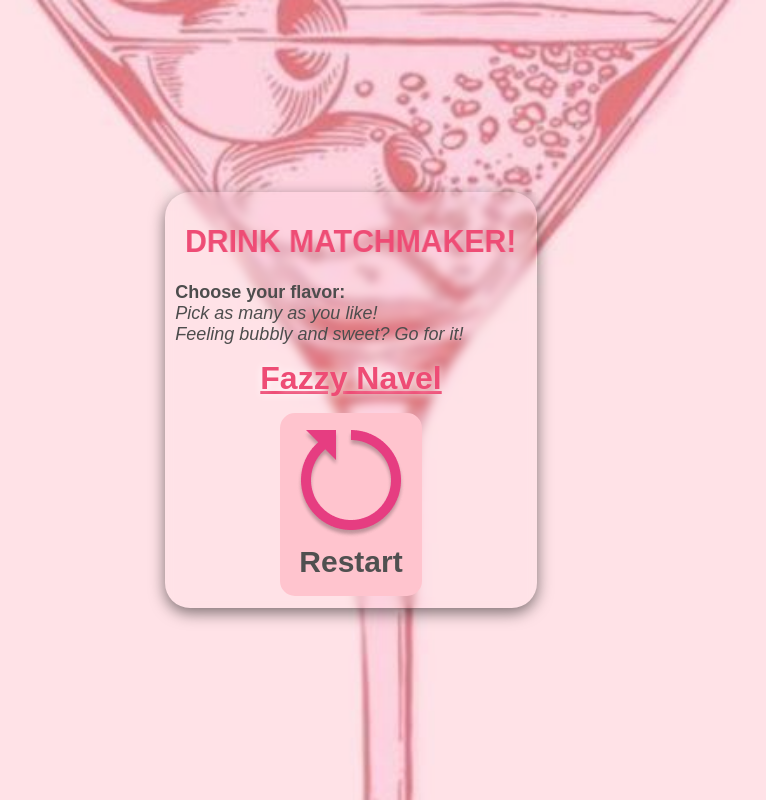
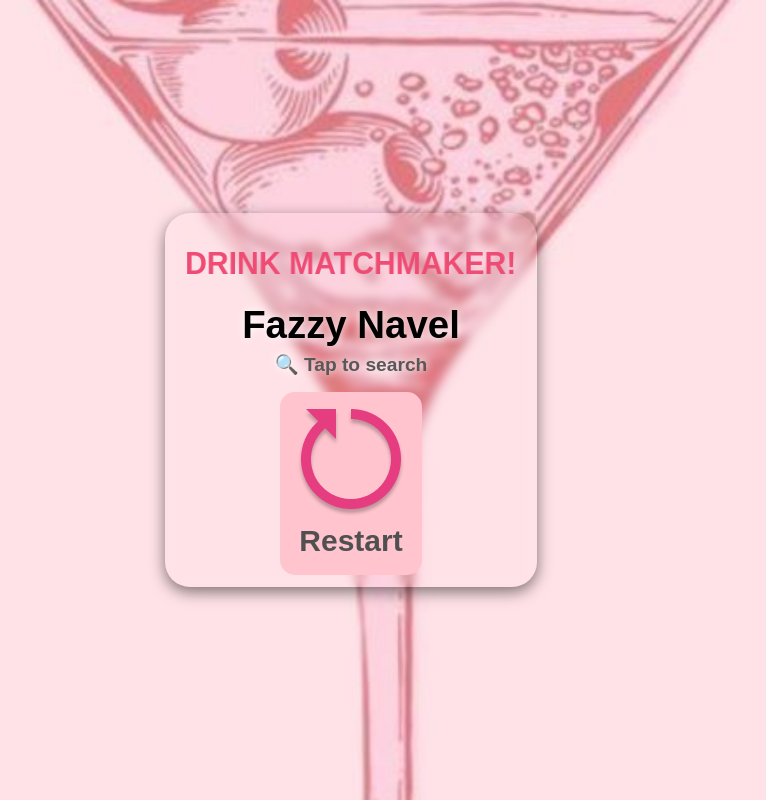
Before and after one commit to babif91/drink, a plain HTML site: page index.html in a window 1280 px wide. Both pictures are taken after a click on the button "Your ideal drink is...". Shown: the whole page, without its empty margins (289-1055 px from the left). Drawn offline with Linux system fonts and the light colour scheme; a web font is replaced by a local one.

Commit message:
add tap to search

```diff
--- a/app.js
+++ b/app.js
@@ -38,30 +38,26 @@ const cocktails = [
   { name: "Vodka RedBull", attributes: ["strong", "sweet"] },
 ];
 
-// Get references to DOM elements
 const generateBtn = document.getElementById("generateBtn");
 const tryAgainBtn = document.getElementById("tryAgainBtn");
 const cocktailResult = document.getElementById("cocktailResult");
 const attributeCheckboxes = document.getElementById("attributeCheckboxes");
 const checkboxes = document.querySelectorAll("#attributeCheckboxes input[type='checkbox']");
+const instructions = document.getElementById("instructions"); // NEW
 
-// Function to get random cocktail based on selected attributes
 function getRandomCocktail(selectedAttributes) {
   const filteredCocktails = cocktails.filter(cocktail =>
     selectedAttributes.every(attr => cocktail.attributes.includes(attr))
   );
   if (filteredCocktails.length === 0) return null;
-  const randomIndex = Math.floor(Math.random() * filteredCocktails.length);
-  return filteredCocktails[randomIndex].name;
+  return filteredCocktails[Math.floor(Math.random() * filteredCocktails.length)].name;
 }
 
-// Play sound on generate
 function playButtonClickSound() {
   const audio = new Audio('icewater.mp3');
   audio.play();
 }
 
-// Generate button click handler
 generateBtn.addEventListener("click", () => {
   const selectedAttributes = Array.from(checkboxes)
     .filter(cb => cb.checked)
@@ -69,16 +65,34 @@ generateBtn.addEventListener("click", () => {
 
   const randomCocktail = getRandomCocktail(selectedAttributes);
 
- if (randomCocktail) {
-    // Create a clickable link for the cocktail name
+  if (randomCocktail) {
+    cocktailResult.innerHTML = "";
+
+    // Create link for drink + hint
     const link = document.createElement('a');
     link.href = `https://www.google.com/search?q=${encodeURIComponent(randomCocktail)}`;
-    link.textContent = randomCocktail;
     link.target = "_blank";
     link.rel = "noopener noreferrer";
+    link.style.display = "inline-block";
+    link.style.textDecoration = "none";
+    link.style.textAlign = "center";
+    link.style.color = "#000";
 
-    // Clear previous result and add the link
-    cocktailResult.innerHTML = "";
+    const nameSpan = document.createElement('span');
+    nameSpan.textContent = randomCocktail;
+    nameSpan.style.display = "block";
+    nameSpan.style.fontWeight = "bold";
+    nameSpan.style.fontSize = "1.2em";
+    link.appendChild(nameSpan);
+
+    const hint = document.createElement('small');
+    hint.textContent = "🔍 Tap to search";
+    hint.style.display = "block";
+    hint.style.marginTop = "6px";
+    hint.style.fontSize = "0.6em";
+    hint.style.color = "#585858";
+    link.appendChild(hint);
+
     cocktailResult.appendChild(link);
   } else {
     cocktailResult.innerHTML = "Oops!<br>No match found..<br>Try different flavors!";
@@ -86,8 +100,8 @@ generateBtn.addEventListener("click", () => {
 
   playButtonClickSound();
 
-
-  // Hide flavor options & generate button
+  // Hide instructions, flavors, and generate button
+  instructions.style.display = "none";
   attributeCheckboxes.style.display = "none";
   generateBtn.style.display = "none";
 
@@ -95,13 +109,12 @@ generateBtn.addEventListener("click", () => {
   tryAgainBtn.style.display = "block";
 });
 
-// Try again button click handler
 tryAgainBtn.addEventListener("click", () => {
   cocktailResult.textContent = "";
-  attributeCheckboxes.style.display = "block"; // Show options again
-  generateBtn.style.display = "inline-block";         // Show generate button again
-  tryAgainBtn.style.display = "none";          // Hide restart button
+  attributeCheckboxes.style.display = "block";
+  generateBtn.style.display = "inline-block";
+  tryAgainBtn.style.display = "none";
+  instructions.style.display = "block"; // Show again
 
-  // Reset all checkboxes
   checkboxes.forEach(cb => cb.checked = false);
 });
--- a/index.html
+++ b/index.html
@@ -5,8 +5,8 @@
   <meta name="viewport" content="width=device-width, initial-scale=1.0">
   <link rel="stylesheet" href="style.css">
   <link rel="preconnect" href="https://fonts.googleapis.com">
-<link rel="preconnect" href="https://fonts.gstatic.com" crossorigin>
-<link href="https://fonts.googleapis.com/css2?family=Kdam+Thmor+Pro&display=swap" rel="stylesheet">
+  <link rel="preconnect" href="https://fonts.gstatic.com" crossorigin>
+  <link href="https://fonts.googleapis.com/css2?family=Kdam+Thmor+Pro&display=swap" rel="stylesheet">
   <title>Choose my drink!</title>
 </head>
 <body>
@@ -14,9 +14,14 @@
     <div class="blur-container">
       <div class="box">
         <h1>Drink Matchmaker!</h1>
-        <label><b>Choose your flavor: </b><br>
-        <i>Pick as many as you like! <br>
-           Feeling bubbly and sweet? Go for it!</i></label>
+
+        <!-- Instructions container -->
+        <div id="instructions">
+          <b>Choose your flavor: </b><br>
+          <i>Pick as many as you like! <br>
+             Feeling bubbly and sweet? Go for it!</i>
+        </div>
+
         <div id="attributeCheckboxes">
           <div class="checkbox-container">
             <input type="checkbox" id="sweetCheckbox" value="sweet">
@@ -43,10 +48,13 @@
             <label for="japaneseCheckbox">Japanese</label>
           </div>
         </div>
+
         <center>
-        <button id="generateBtn">Your ideal drink is...</button>
-        <p id="cocktailResult"></p>
-        <button id="tryAgainBtn" style="display:none;"><img src="resett.png"><br><b>Restart</b></button>
+          <button id="generateBtn">Your ideal drink is...</button>
+          <p id="cocktailResult"></p>
+          <button id="tryAgainBtn" style="display:none;">
+            <img src="resett.png"><br><b>Restart</b>
+          </button>
         </center>
       </div>
     </div>
--- a/style.css
+++ b/style.css
@@ -32,6 +32,10 @@ body {
     border-radius: 25px;
     overflow: hidden;
     color:#4d4d4d
+}
+
+#instructions {
+  font-family: "Kdam Thmor Pro", sans-serif;
 }
 
 #attributeCheckboxes {
```
